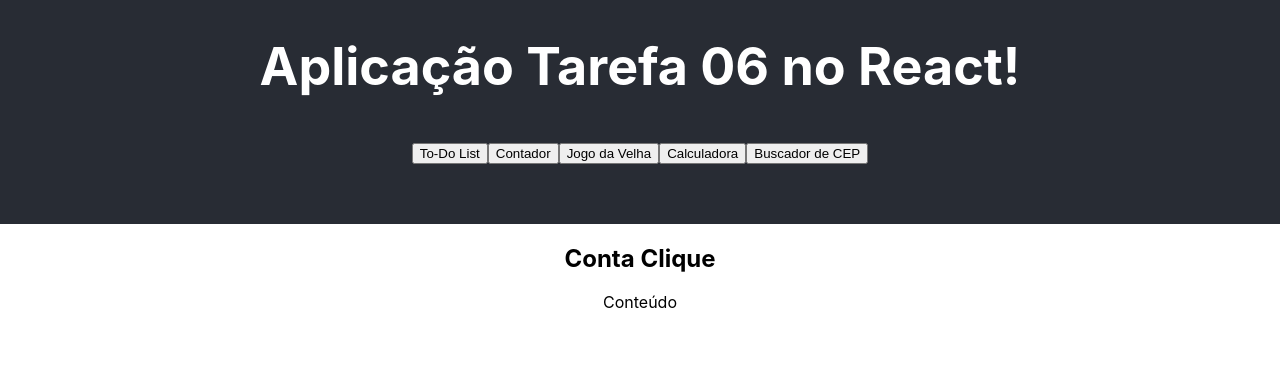
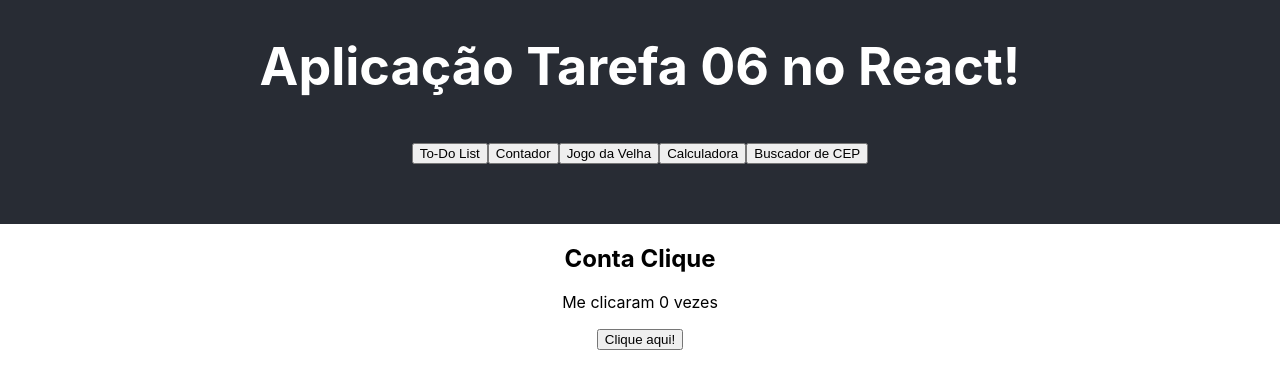
Before and after one commit to GiGomieri05/react-app, a React (Create React App) app: page / in a window 1280 px wide. Both pictures are taken after a click on the button "Contador". Shown: the top 388 px of the page. Built offline with nearby package versions, Linux system fonts and the light colour scheme.

Commit message:
implement click counter function

```diff
--- a/src/components/ClickCounter.jsx
+++ b/src/components/ClickCounter.jsx
@@ -1,8 +1,13 @@
+import { useState } from 'react';
+
 function ClickCounter() {
+  const [count, setCount] = useState(0); // initial value: 0
+
   return (
     <div>
       <h2>Conta Clique</h2>
-      <p>Conteúdo</p>
+      <p> Me clicaram {count} vezes</p>
+      <button onClick={() => setCount(count + 1)}>Clique aqui!</button>
     </div>
   );
 }
```
